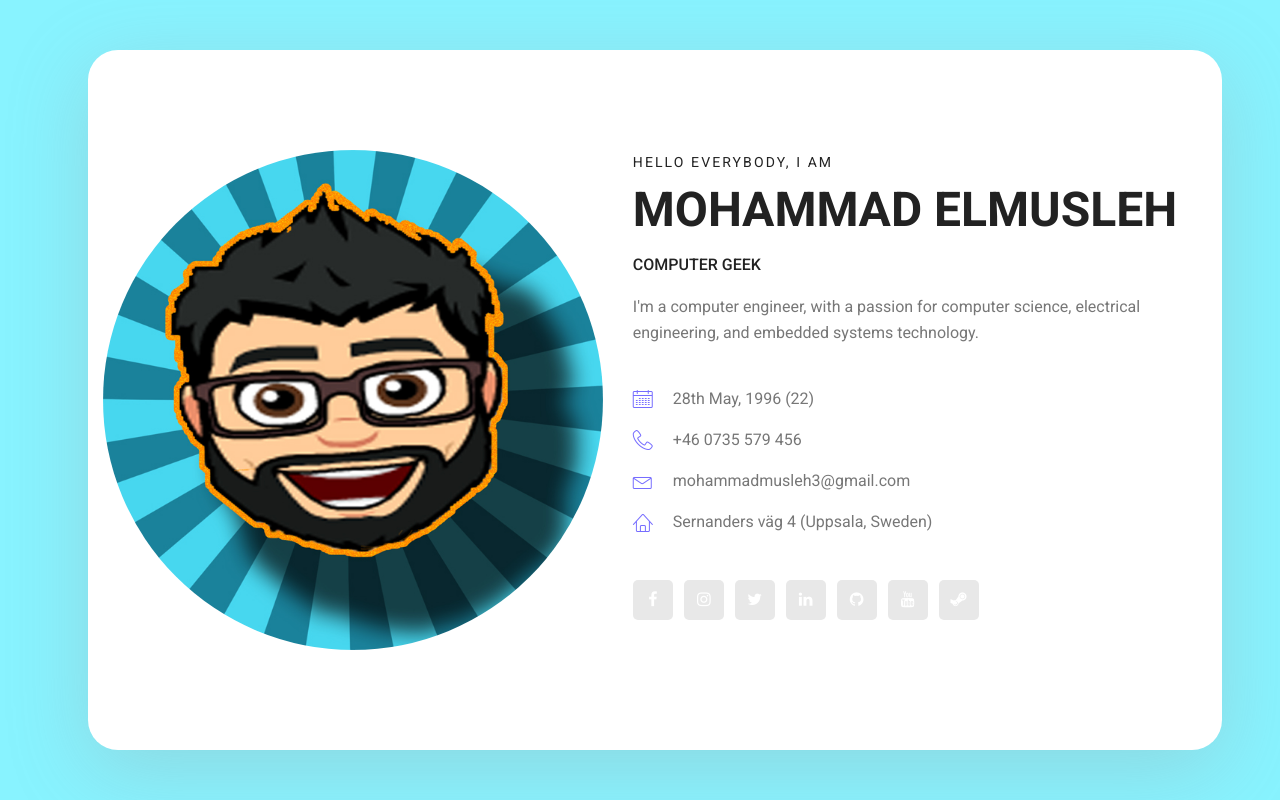
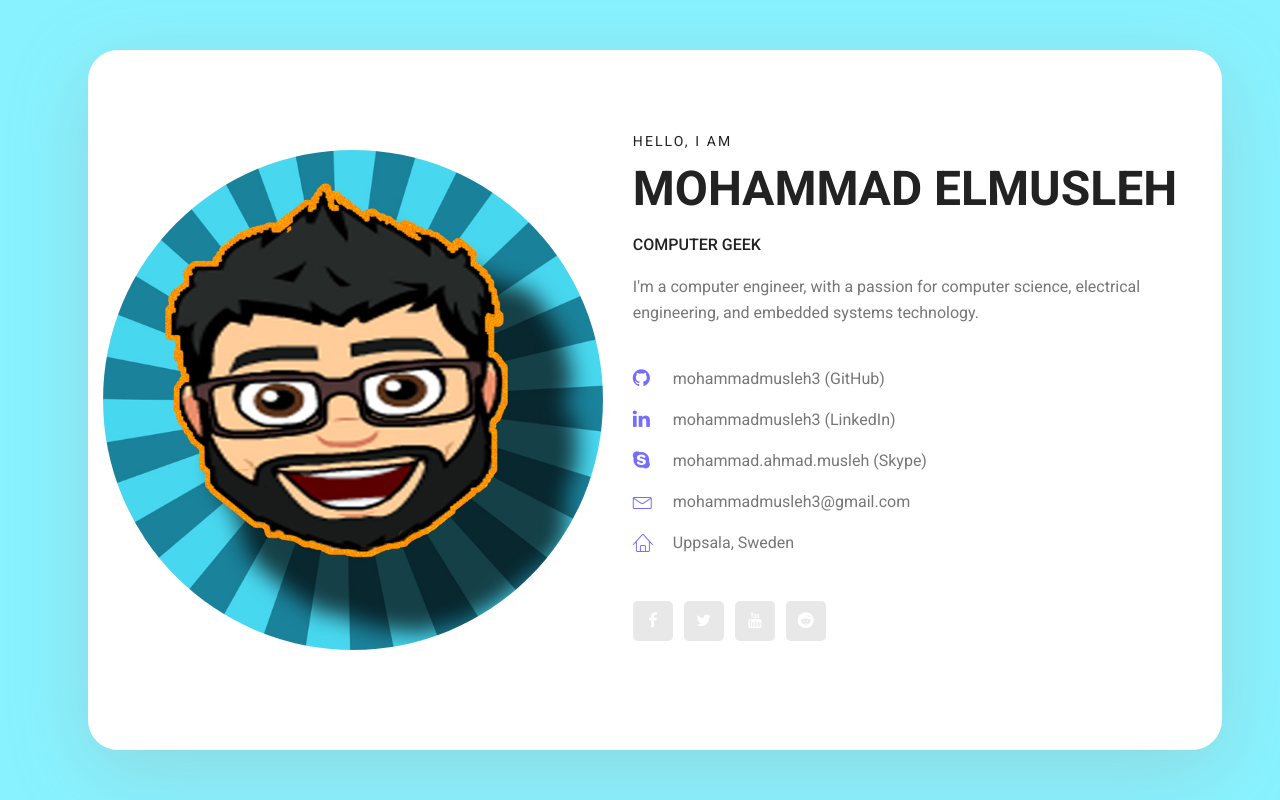
Before and after one commit to el-musleh/my-website, a plain HTML site: page index.html in a window 1280 px wide. Drawn offline with Linux system fonts and the light colour scheme.

Commit message:
my website 1.2

```diff
--- a/index.html
+++ b/index.html
@@ -26,22 +26,25 @@
 						</div>
 						<div class="media-body">
 							<div class="personal_text">
-								<h6>Hello Everybody, i am</h6>
+								<h6>Hello, i am</h6>
 								<h3>Mohammad ElMusleh</h3>
 								<h4>Computer Geek</h4>
 								<p>I'm a computer engineer, with a passion for computer science, electrical engineering, and embedded systems technology.</p>
 								<ul class="list basic_info">
 									<li>
-										<a href="http://www.google.com/calendar/event?action=TEMPLATE&dates=20190528%2F20190528&text=Mohammad+El+Musleh+Birthday&details=Say+Happy+Birthday."><i class="lnr lnr-calendar-full"></i> 28th May, 1996 (22)</a>
+										<a href="https://github.com/mohammadmusleh3"><i class="fa fa-github"></i>mohammadmusleh3 (GitHub)</a>
 									</li>
 									<li>
-										<a href="tel:+460735579456"><i class="lnr lnr-phone-handset"></i> +46 0735 579 456</a>
+										<a href="http://www.linkedin.com/in/mohammad-e-1b94758a?trk=nav_responsive_tab_profile"><i class="fa fa-linkedin"></i>mohammadmusleh3 (LinkedIn)</a>
+									</li>
+									<li>
+										<a href="#"><i class="fa fa-skype"></i> mohammad.ahmad.musleh (Skype)</a>
 									</li>
 									<li>
 										<a href="mailto:mohammadmusleh3@gmail.com"><i class="lnr lnr-envelope"></i> mohammadmusleh3@gmail.com</a>
 									</li>
 									<li>
-										<a href="https://goo.gl/maps/5V7eFEPKnsR2"><i class="lnr lnr-home"></i> Sernanders väg 4 (Uppsala, Sweden)</a>
+										<a href="#"><i class="lnr lnr-home"></i>Uppsala, Sweden</a>
 									</li>
 								</ul>
 								<ul class="list personal_social">
@@ -49,22 +52,13 @@
 										<a href="http://www.facebook.com/Mohammad.lMusleh"><i class="fa fa-facebook"></i></a>
 									</li>
 									<li>
-										<a href="https://www.instagram.com/mohammadmusleh3/"><i class="fa fa-instagram"></i></a>
-									</li>
-									<li>
 										<a href="http://twitter.com/musleh55"><i class="fa fa-twitter"></i></a>
-									</li>
-									<li>
-										<a href="http://www.linkedin.com/in/mohammad-e-1b94758a?trk=nav_responsive_tab_profile"><i class="fa fa-linkedin"></i></a>
-									</li>
-									<li>
-										<a href="https://github.com/mohammadmusleh3"><i class="fa fa-github"></i></a>
 									</li>
 									<li>
 										<a href="https://www.youtube.com/channel/UCmscEQAgOst7JWOj4sO7prg/featured"><i class="fa fa-youtube"></i></a>
 									</li>
 									<li>
-										<a href="https://steamcommunity.com/id/mohammadmusleh3/"><i class="fa fa-steam"></i></a>
+										<a href="https://www.reddit.com/user/el-musleh"><i class="fa fa-reddit"></i></a>
 									</li>
 								</ul>
 								</br>
```
